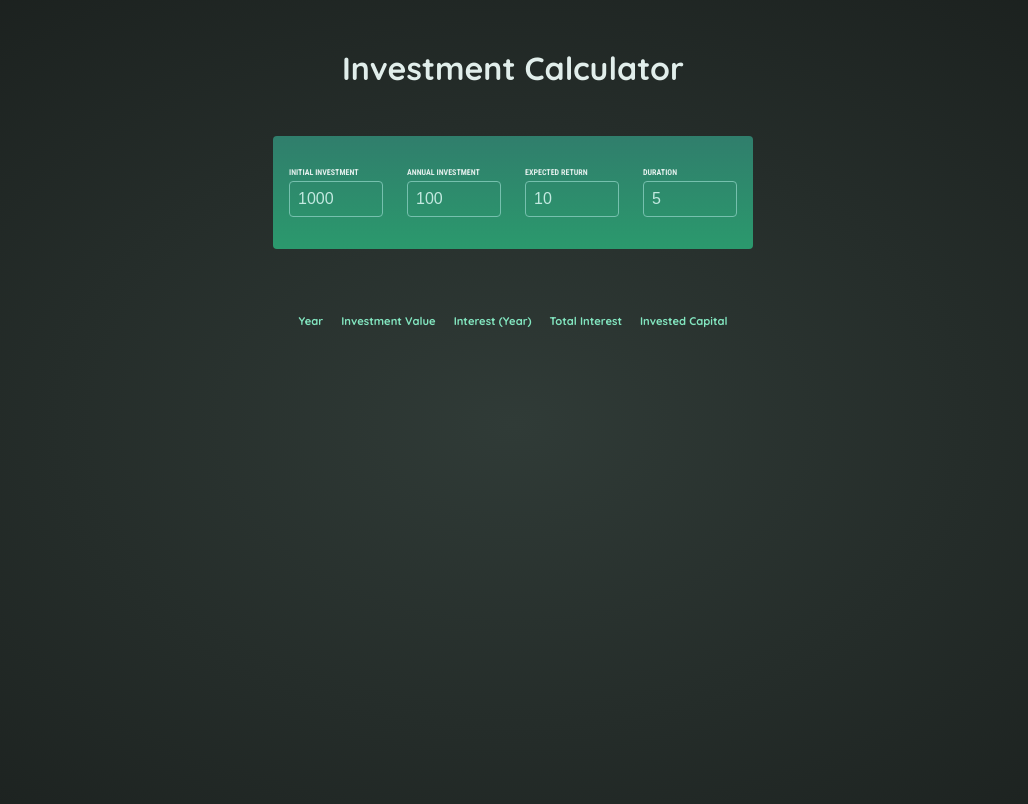
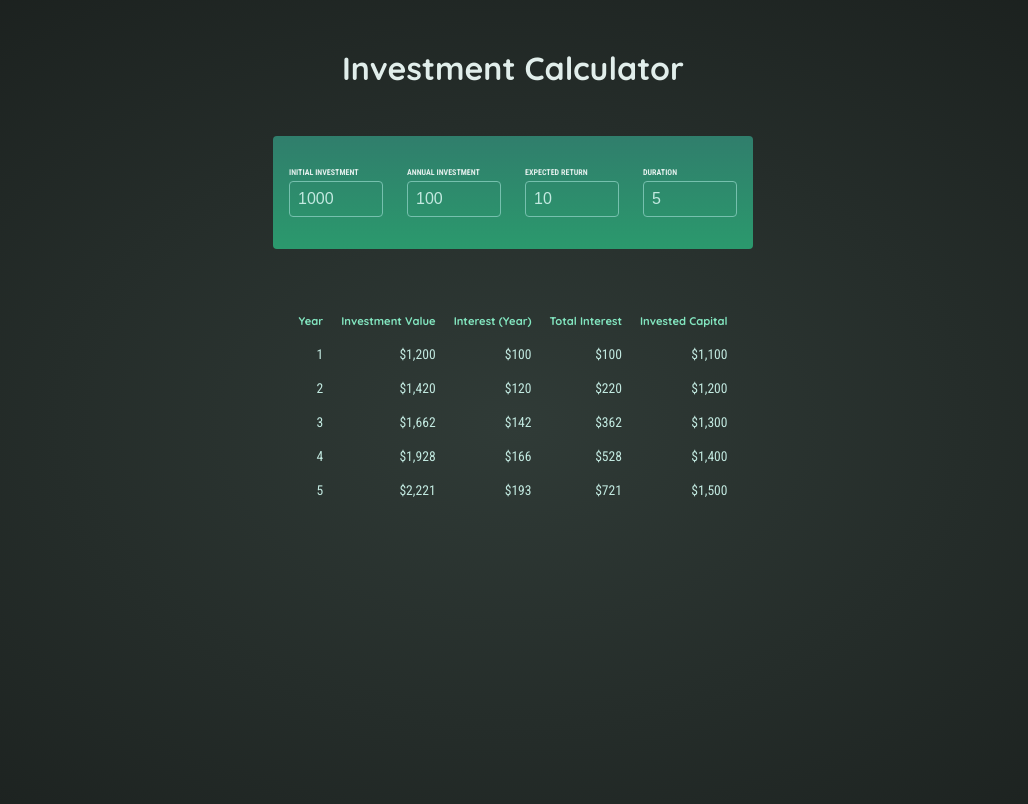
Before and after one commit to MarioMilosevic/Investment-Calculator, a React app: page / in a window 1280 px wide. Shown: the top 804 px of the page, without its empty margins (127-1155 px from the left). Built offline with nearby package versions, Linux system fonts and the light colour scheme; the HTML template or start-up script is replaced by a standard one.

Commit message:
Render results conditionaly

```diff
--- a/src/App.jsx
+++ b/src/App.jsx
@@ -14,6 +14,9 @@ function App() {
     expectedReturn,
     duration,
   };
+
+  const isValid = userInput.duration >= 1 ? true : false;
+
   return (
     <>
       <Header />
@@ -27,7 +30,8 @@ function App() {
         duration={duration}
         durationHandler={(e) => setDuration(+e.target.value)}
       />
-      <Results userInput={userInput} />
+      {isValid && <Results userInput={userInput} />}
+      {!isValid && <p className="center">Duration must be greater than 0</p> }
     </>
   );
 }
--- a/src/components/Results.jsx
+++ b/src/components/Results.jsx
@@ -1,10 +1,15 @@
 import { calculateInvestmentResults } from "../util/Investment";
-
+import { formatter } from "../util/Investment";
 const Results = ({ userInput }) => {
   console.log(userInput);
   const results = calculateInvestmentResults(userInput);
-  console.log(results)
-  return <table id="result">
+  console.log(results);
+  const initialInvestment =
+    results[0].valueEndOfYear -
+    results[0].interest -
+    results[0].annualInvestment;
+  return (
+    <table id="result">
       <thead>
         <tr>
           <th>Year</th>
@@ -15,9 +20,27 @@ const Results = ({ userInput }) => {
         </tr>
       </thead>
       <tbody>
+        {results.map((result) => {
+          const totalInterest =
+            result.valueEndOfYear -
+            result.annualInvestment * result.year -
+            initialInvestment;
 
+          const totalAmountInvested = result.valueEndOfYear - totalInterest;
+
+          return (
+            <tr key={result.year}>
+              <td>{result.year}</td>
+              <td>{formatter.format(result.valueEndOfYear)}</td>
+              <td>{formatter.format(result.interest)}</td>
+              <td>{formatter.format(totalInterest)}</td>
+              <td>{formatter.format(totalAmountInvested)}</td>
+            </tr>
+          );
+        })}
       </tbody>
-    </table>;
+    </table>
+  );
 };
 
 export default Results;
```
Lines whose indentation alone changed are shown as unchanged.
